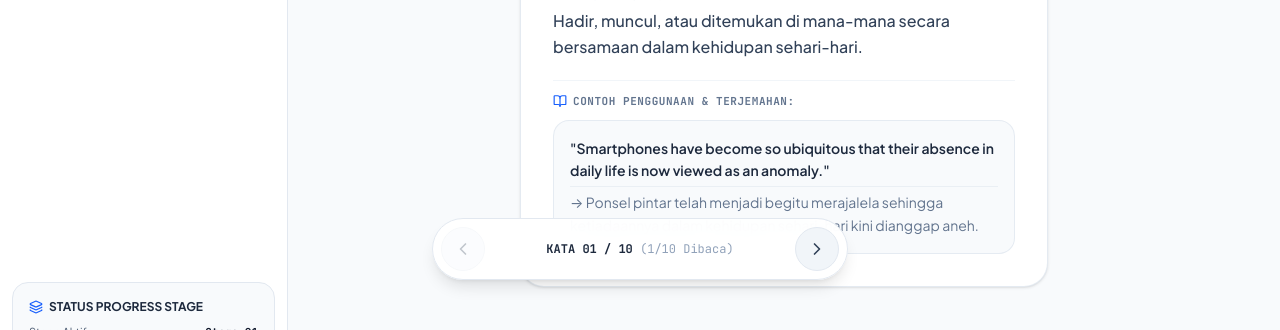
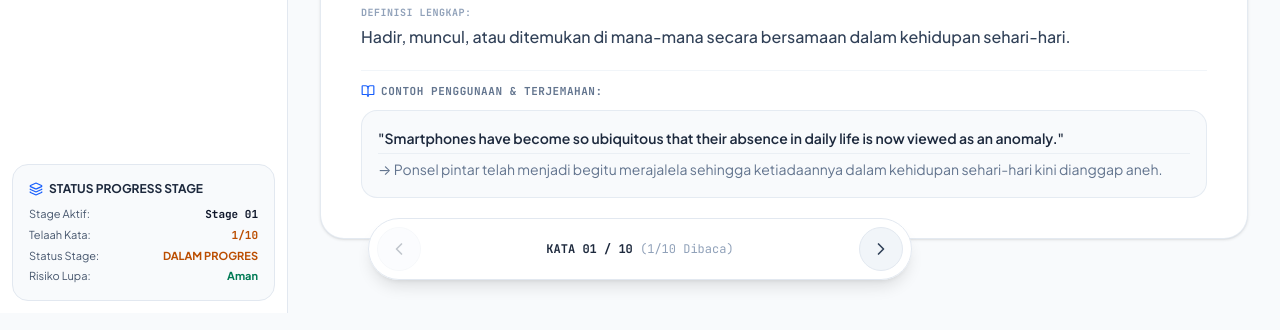
Before and after one commit to jeje116/Lexicon-Lab, a React (Vite) app: page / in a window 1280 px wide. Shown: the part 488-818 px from the top of the page. Built offline with nearby package versions, Linux system fonts and the light colour scheme; no server answers.

Commit message:
feat(ui): optimize desktop wide-screen layout containers and responsive multi-column grids across all views

```diff
--- a/src/App.tsx
+++ b/src/App.tsx
@@ -657,7 +657,7 @@ export default function App() {
 
         {/* Dynamic Main Workspace Stage */}
         <main className="flex-1 overflow-y-auto bg-slate-50 relative">
-
+          <div className="w-full max-w-6xl mx-auto px-4 sm:px-6 lg:px-8">
             {/* Cabang Non-Inggris & Non-Indo (seperti Psychology / Statistics): Tampilkan Pembaca Topik / Audiobook */}
             {activeBranchId !== 'english' && activeBranchId !== 'kosa-kata-indonesia' ? (
               <KnowledgeTopicReaderView
@@ -729,6 +729,7 @@ export default function App() {
                 )}
               </>
             )}
+          </div>
         </main>
       </div>
 
--- a/src/components/DailyLabView.tsx
+++ b/src/components/DailyLabView.tsx
@@ -356,8 +356,8 @@ export const DailyLabView: React.FC<DailyLabViewProps> = ({
     };
 
     return (
-      <div className="flex-1 flex flex-col justify-center p-4 sm:p-6 max-w-xl mx-auto w-full min-h-[calc(100vh-8rem)] pb-32 animate-fadeIn">
-        <div className="bg-white border border-slate-200 rounded-3xl p-6 sm:p-8 shadow-xl space-y-6">
+      <div className="flex-1 flex flex-col justify-center py-4 sm:py-6 max-w-4xl xl:max-w-5xl mx-auto w-full min-h-[calc(100vh-8rem)] pb-32 animate-fadeIn">
+        <div className="bg-white border border-slate-200 rounded-3xl p-6 sm:p-8 lg:p-10 shadow-xl space-y-6">
 
           {/* Header Ringkas Tanpa Badge Toleransi */}
           <div className="flex items-center gap-3.5 pb-4 border-b border-slate-100">
@@ -375,7 +375,7 @@ export const DailyLabView: React.FC<DailyLabViewProps> = ({
           </div>
 
           {/* Komparasi Jawaban yang Lega */}
-          <div className="space-y-3">
+          <div className="grid grid-cols-1 md:grid-cols-2 gap-3.5">
             {/* Jawaban Pengguna */}
             <div className="p-4 rounded-2xl bg-red-50/70 border border-red-200">
               <span className="text-[11px] font-mono font-bold text-red-600 uppercase tracking-wider block mb-1">
@@ -478,8 +478,8 @@ export const DailyLabView: React.FC<DailyLabViewProps> = ({
     const hasNextStage = currentStageId < 3;
 
     return (
-      <div className="flex-1 flex flex-col justify-center p-4 sm:p-6 max-w-xl mx-auto w-full min-h-[calc(100vh-8rem)] md:min-h-[calc(100vh-3.5rem)] animate-fadeIn pb-32">
-        <div className="bg-white border border-emerald-200 rounded-3xl p-6 sm:p-8 shadow-xl relative overflow-hidden">
+      <div className="flex-1 flex flex-col justify-center py-4 sm:py-6 max-w-4xl xl:max-w-5xl mx-auto w-full min-h-[calc(100vh-8rem)] md:min-h-[calc(100vh-3.5rem)] animate-fadeIn pb-32">
+        <div className="bg-white border border-emerald-200 rounded-3xl p-6 sm:p-8 lg:p-10 shadow-xl relative overflow-hidden">
 
           <div className="absolute top-0 left-0 right-0 h-1.5 bg-gradient-to-r from-emerald-500 via-teal-400 to-emerald-600" />
 
@@ -574,7 +574,7 @@ export const DailyLabView: React.FC<DailyLabViewProps> = ({
   // ==========================================
   if (phase === 'quiz') {
     return (
-      <div className={`flex-1 flex flex-col p-4 sm:p-6 max-w-xl mx-auto w-full min-h-[calc(100vh-4rem)] transition-colors duration-200 pb-32 ${
+      <div className={`flex-1 flex flex-col py-4 sm:py-6 max-w-4xl xl:max-w-5xl mx-auto w-full min-h-[calc(100vh-4rem)] transition-colors duration-200 pb-32 ${
         screenFlashCrimson ? 'bg-red-50/90' : ''
       } ${screenShake ? 'animate-terminal-shake' : ''}`}>
 
@@ -600,7 +600,7 @@ export const DailyLabView: React.FC<DailyLabViewProps> = ({
         </div>
 
         {/* 3. Single Clean Hero Card Kuis */}
-        <div className="bg-white border border-slate-200/90 rounded-3xl p-6 sm:p-8 shadow-sm space-y-5 my-auto">
+        <div className="bg-white border border-slate-200/90 rounded-3xl p-6 sm:p-8 lg:p-10 shadow-sm space-y-5 my-auto">
 
           {/* ==================================================== */}
           {/* VARIAN A: UJI ARTI / KATA (WAJIB KETIK PERSIS 100%)    */}
@@ -689,8 +689,8 @@ export const DailyLabView: React.FC<DailyLabViewProps> = ({
                 {currentQ.prompt || 'Pilih kata bahasa Inggris yang sesuai dengan definisi di atas:'}
               </div>
 
-              {/* 4 OPSI PILIHAN GANDA (Target Sentuh Lega) */}
-              <div className="space-y-2.5 sm:space-y-3">
+              {/* 4 OPSI PILIHAN GANDA (Grid 2x2 di Layar Lebar, Target Sentuh Lega) */}
+              <div className="grid grid-cols-1 md:grid-cols-2 gap-3.5">
                 {currentQ.options?.map((option, idx) => {
                   const isSelected = selectedOption === idx;
                   let btnStyle = 'bg-white hover:bg-blue-50/30 border-slate-200 hover:border-blue-300 text-slate-800 shadow-xs';
@@ -710,7 +710,7 @@ export const DailyLabView: React.FC<DailyLabViewProps> = ({
                       key={idx}
                       onClick={() => handleSelectOption(idx)}
                       disabled={isEvaluating}
-                      className={`w-full p-4 rounded-2xl border text-left transition-all flex items-center justify-between cursor-pointer group min-h-[52px] active:scale-[0.99] ${btnStyle}`}
+                      className={`w-full h-full p-4 rounded-2xl border text-left transition-all flex items-center justify-between cursor-pointer group min-h-[56px] active:scale-[0.99] ${btnStyle}`}
                     >
                       <div className="flex items-center gap-3 min-w-0">
                         <span className="w-7 h-7 rounded-xl bg-slate-100 font-mono text-xs font-bold text-slate-500 flex items-center justify-center shrink-0 border border-slate-200">
@@ -739,13 +739,17 @@ export const DailyLabView: React.FC<DailyLabViewProps> = ({
     );
   }
 
+  const validContextSentences = (currentWord.contextSentences || []).filter(
+    (ctx) => ctx.english?.trim()
+  );
+
   // ==========================================
   // FASE: FLASHCARD STAGE (DECK BELAJAR 10 KATA)
   // Single Clean Hero Card + Solusi Single Floating Dock (Tidak Menumpuk)
   // ==========================================
   return (
     <div
-      className="flex-1 flex flex-col p-3 sm:p-6 max-w-xl mx-auto w-full min-h-[calc(100vh-8rem)] md:min-h-[calc(100vh-3.5rem)] space-y-4 pb-44 md:pb-32"
+      className="flex-1 flex flex-col py-3 sm:py-6 lg:py-8 max-w-4xl xl:max-w-5xl mx-auto w-full min-h-[calc(100vh-8rem)] md:min-h-[calc(100vh-3.5rem)] space-y-4 pb-44 md:pb-32"
       onTouchStart={handleTouchStart}
       onTouchEnd={handleTouchEnd}
     >
@@ -788,7 +792,7 @@ export const DailyLabView: React.FC<DailyLabViewProps> = ({
       </div>
 
       {/* 2. Single Hero Card Bersih (Bebas Border Bertumpuk) */}
-      <div className="bg-white border border-slate-200/90 rounded-3xl p-6 sm:p-8 shadow-sm space-y-5">
+      <div className="bg-white border border-slate-200/90 rounded-3xl p-6 sm:p-8 lg:p-10 shadow-sm space-y-5">
 
         {/* Baris Atas: Badge Kelas Kata & Bookmark */}
         <div className="flex items-center justify-between">
@@ -862,19 +866,18 @@ export const DailyLabView: React.FC<DailyLabViewProps> = ({
         </div>
 
         {/* Contoh Kalimat Dwibahasa */}
-        {currentWord.contextSentences?.some((ctx) => ctx.english?.trim()) && (
+        {validContextSentences.length > 0 && (
           <div className="pt-3 border-t border-slate-100 space-y-2.5">
             <div className="text-[10px] sm:text-[11px] font-mono text-slate-500 font-bold uppercase tracking-wider flex items-center gap-1.5">
               <BookOpen className="w-3.5 h-3.5 text-blue-600" />
               <span>CONTOH PENGGUNAAN & TERJEMAHAN:</span>
             </div>
 
-            {currentWord.contextSentences
-              .filter((ctx) => ctx.english?.trim())
-              .map((ctx, idx) => (
+            <div className={validContextSentences.length > 1 ? 'grid grid-cols-1 lg:grid-cols-2 gap-4' : 'space-y-2.5'}>
+              {validContextSentences.map((ctx, idx) => (
                 <div
                   key={idx}
-                  className="p-3.5 sm:p-4 rounded-2xl bg-slate-50 border border-slate-200/80 space-y-1"
+                  className="p-3.5 sm:p-4 rounded-2xl bg-slate-50 border border-slate-200/80 space-y-1 flex flex-col justify-between"
                 >
                   <p className="text-xs sm:text-sm font-semibold text-slate-800 font-sans leading-relaxed">
                     "{ctx.english}"
@@ -886,12 +889,13 @@ export const DailyLabView: React.FC<DailyLabViewProps> = ({
                   )}
                 </div>
               ))}
+            </div>
           </div>
         )}
       </div>
 
       {/* Floating Navigation Dock di Flashcard Stage */}
-      <div className="fixed bottom-[82px] md:bottom-8 left-0 right-0 z-30 px-4 max-w-md mx-auto pointer-events-none">
+      <div className="fixed bottom-[82px] md:bottom-8 left-0 right-0 z-30 px-4 max-w-md md:max-w-xl mx-auto pointer-events-none">
         <div className="flex items-center justify-between gap-2 bg-white/95 border border-slate-200 backdrop-blur-md p-2 rounded-full shadow-lg pointer-events-auto">
           {/* Panah Kiri */}
           <button
--- a/src/components/MemoryMatrixView.tsx
+++ b/src/components/MemoryMatrixView.tsx
@@ -82,7 +82,7 @@ export const MemoryMatrixView: React.FC<MemoryMatrixViewProps> = ({
   ];
 
   return (
-    <div className="flex-1 flex flex-col p-3 sm:p-6 lg:p-8 max-w-7xl mx-auto w-full min-h-[calc(100vh-8rem)] md:min-h-[calc(100vh-3.5rem)] space-y-4 sm:space-y-6 pb-32 md:pb-12">
+    <div className="flex-1 flex flex-col py-3 sm:py-6 lg:py-8 w-full min-h-[calc(100vh-8rem)] md:min-h-[calc(100vh-3.5rem)] space-y-4 sm:space-y-6 pb-32 md:pb-12">
 
       {/* Top Header & Telemetry Summary */}
       <div className="bg-white border border-slate-200/80 rounded-2xl p-4 sm:p-6 shadow-sm">
```
Also changed, not shown: src/components/KnowledgeTopicReaderView.tsx (+8 -5 lines), src/components/NeuralVerbRetentionView.tsx (+8 -8 lines), .agents/TASKS.md. Lines whose indentation alone changed are shown as unchanged.
